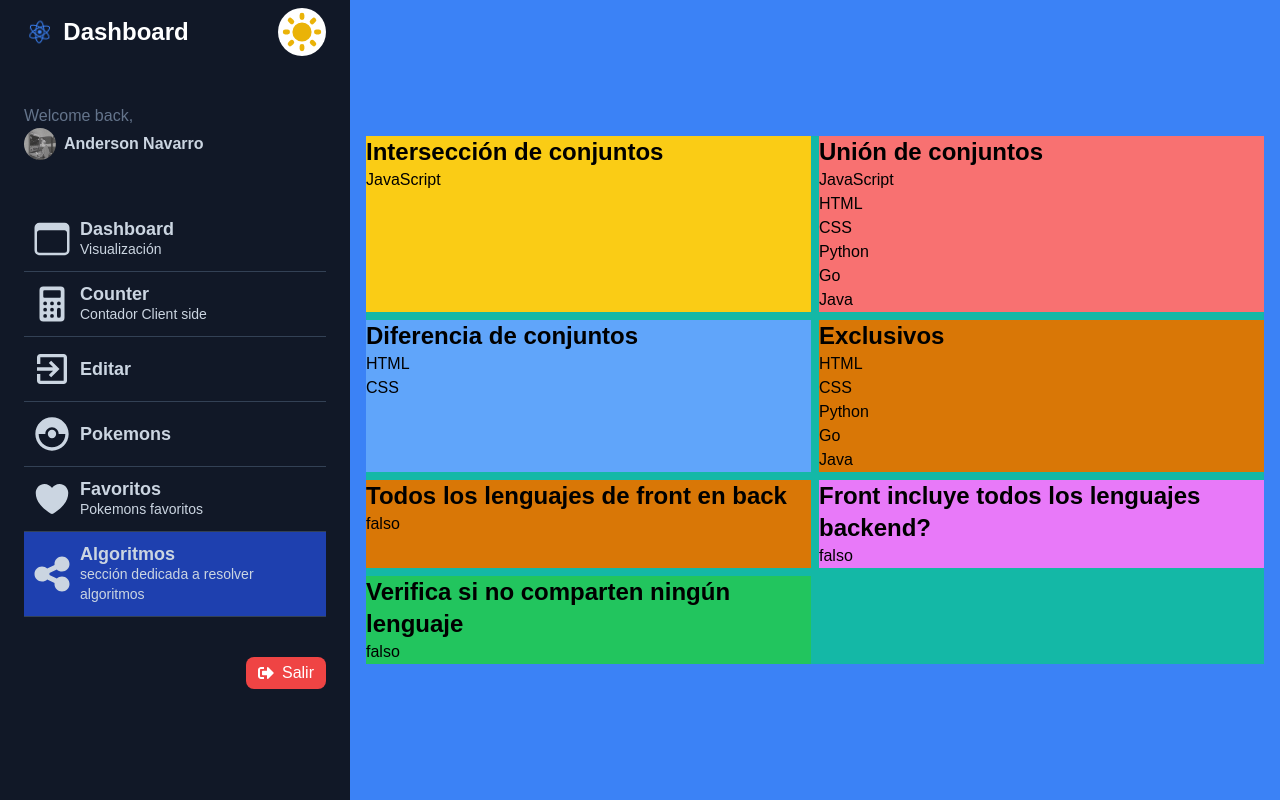
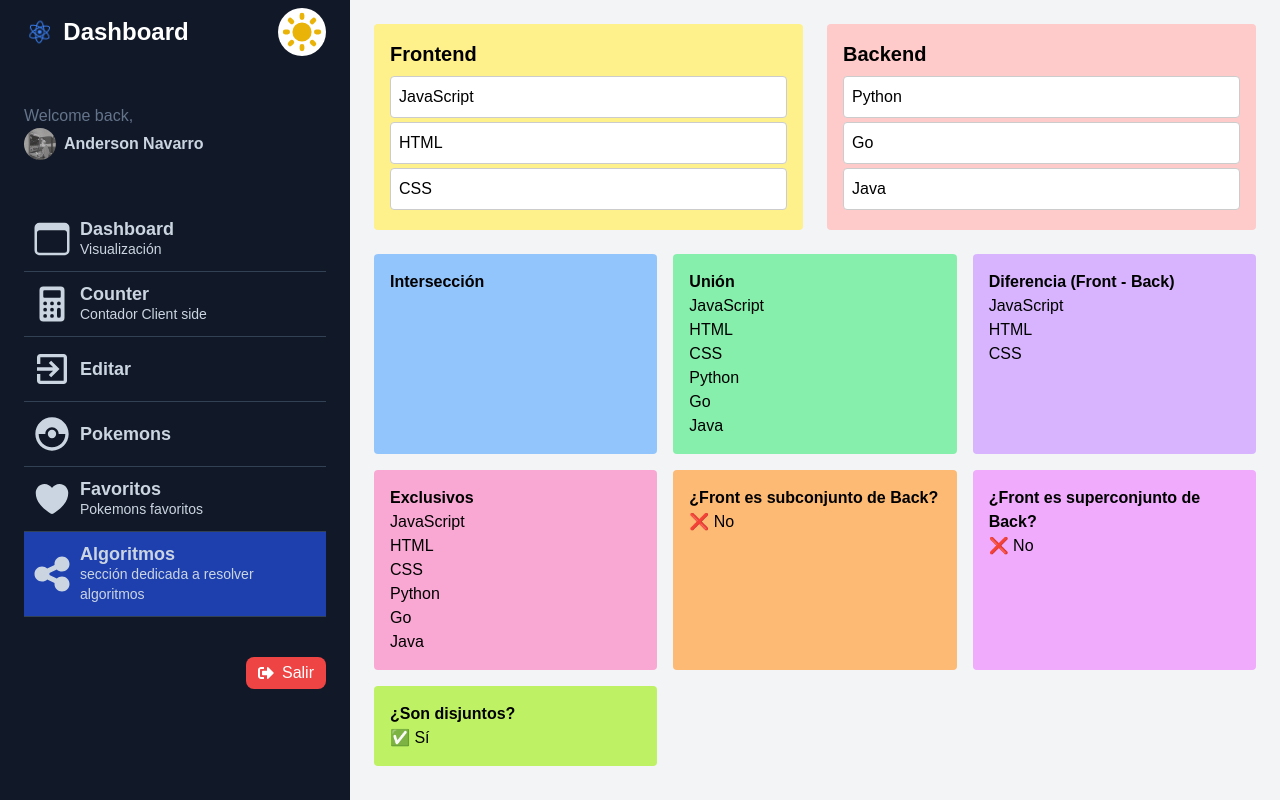
Before and after one commit to andersonNB/dashboardPokemon, a Next.js app: page /dashboard/algorithms in a window 1280 px wide. Built offline with nearby package versions, Linux system fonts and the light colour scheme.

Commit message:
feat: Drag and drop

```diff
--- a/package.json
+++ b/package.json
@@ -14,6 +14,9 @@
 		"**/*.{js,ts,tsx}": "eslint --fix"
 	},
 	"dependencies": {
+		"@dnd-kit/core": "^6.3.1",
+		"@dnd-kit/sortable": "^10.0.0",
+		"@hello-pangea/dnd": "^18.0.1",
 		"@reduxjs/toolkit": "^2.7.0",
 		"next": "15.1.6",
 		"react": "^19.0.0",
--- a/src/app/dashboard/algorithms/page.tsx
+++ b/src/app/dashboard/algorithms/page.tsx
@@ -1,75 +1,178 @@
 "use client";
-import React from "react";
+import React, {useMemo, useState} from "react";
+import {
+	DndContext,
+	closestCenter,
+	PointerSensor,
+	KeyboardSensor,
+	useSensor,
+	useSensors,
+	DragEndEvent,
+} from "@dnd-kit/core";
+import {
+	SortableContext,
+	useSortable,
+	verticalListSortingStrategy,
+	arrayMove,
+} from "@dnd-kit/sortable";
+import {CSS} from "@dnd-kit/utilities";
+
+const DraggableItem = ({id}: {id: string}) => {
+	const {attributes, listeners, setNodeRef, transform, transition} =
+		useSortable({id});
+
+	const style = {
+		transform: CSS.Transform.toString(transform),
+		transition,
+		padding: "8px",
+		backgroundColor: "#fff",
+		border: "1px solid #ccc",
+		marginBottom: "4px",
+		borderRadius: "4px",
+		cursor: "grab",
+	};
+
+	return (
+		<div ref={setNodeRef} style={style} {...attributes} {...listeners}>
+			{id}
+		</div>
+	);
+};
 
 const AlgorithmsPage = () => {
-	const frontEnd = new Set(["JavaScript", "HTML", "CSS"]);
-	const backEnd = new Set(["JavaScript", "Python", "Go", "Java"]);
+	const [frontEnd, setFrontEnd] = useState(["JavaScript", "HTML", "CSS"]);
+	const [backEnd, setBackEnd] = useState(["Python", "Go", "Java"]);
 
-	console.log(frontEnd.intersection(backEnd));
+	const sensors = useSensors(
+		useSensor(PointerSensor),
+		useSensor(KeyboardSensor)
+	);
+
+	const intersection = useMemo(
+		() => frontEnd.filter((item) => backEnd.includes(item)),
+		[frontEnd, backEnd]
+	);
+
+	const union = useMemo(
+		() => Array.from(new Set([...frontEnd, ...backEnd])),
+		[frontEnd, backEnd]
+	);
+
+	const difference = useMemo(
+		() => frontEnd.filter((item) => !backEnd.includes(item)),
+		[frontEnd, backEnd]
+	);
+
+	const symmetricDifference = useMemo(() => {
+		const onlyFront = frontEnd.filter((item) => !backEnd.includes(item));
+		const onlyBack = backEnd.filter((item) => !frontEnd.includes(item));
+		return [...onlyFront, ...onlyBack];
+	}, [frontEnd, backEnd]);
+
+	const isSubset = frontEnd.every((item) => backEnd.includes(item));
+	const isSuperset = backEnd.every((item) => frontEnd.includes(item));
+	const isDisjoint = !frontEnd.some((item) => backEnd.includes(item));
+
+	const handleDragEnd = (event: DragEndEvent) => {
+		const {active, over} = event;
+		if (!over || active.id === over.id) return;
+
+		const fromList = frontEnd.includes(active.id as string)
+			? frontEnd
+			: backEnd;
+		const toList = frontEnd.includes(over.id as string) ? frontEnd : backEnd;
+		const setFrom = frontEnd.includes(active.id as string)
+			? setFrontEnd
+			: setBackEnd;
+		const setTo = frontEnd.includes(over.id as string)
+			? setFrontEnd
+			: setBackEnd;
+
+		if (fromList === toList) {
+			const oldIndex = fromList.indexOf(active.id as string);
+			const newIndex = fromList.indexOf(over.id as string);
+			setFrom(arrayMove(fromList, oldIndex, newIndex));
+		} else {
+			const newFrom = fromList.filter((i) => i !== active.id);
+			const newTo = [...toList, active.id as string];
+			setFrom(newFrom);
+			setTo(newTo);
+		}
+	};
 
 	return (
-		<div className="w-full flex items-center justify-center gap-2 dark:text-white text-black  bg-blue-500 h-full p-4">
-			{/*En construcción <RiAlarmWarningFill size={40} />*/}
+		<div className="p-6 bg-gray-100 min-h-screen text-black">
+			<DndContext
+				sensors={sensors}
+				collisionDetection={closestCenter}
+				onDragEnd={handleDragEnd}
+			>
+				<div className="grid grid-cols-2 gap-6">
+					{/* Frontend */}
+					<div className="bg-yellow-200 p-4 rounded">
+						<h2 className="text-xl font-bold mb-2">Frontend</h2>
+						<SortableContext
+							items={frontEnd}
+							strategy={verticalListSortingStrategy}
+						>
+							{frontEnd.map((item) => (
+								<DraggableItem key={item} id={item} />
+							))}
+						</SortableContext>
+					</div>
 
-			<div className="grid grid-cols-2 gap-2 w-full bg-teal-500 ">
-				<div className="bg-yellow-400">
-					{/* Intersección de conjuntos ->
-					  Lenguajes que se usan tanto en frontEnd como en backEnd
-					*/}
-					<h1 className="text-2xl font-bold">Intersección de conjuntos</h1>
+					{/* Backend */}
+					<div className="bg-red-200 p-4 rounded">
+						<h2 className="text-xl font-bold mb-2">Backend</h2>
+						<SortableContext
+							items={backEnd}
+							strategy={verticalListSortingStrategy}
+						>
+							{backEnd.map((item) => (
+								<DraggableItem key={item} id={item} />
+							))}
+						</SortableContext>
+					</div>
+				</div>
+			</DndContext>
 
-					{[...frontEnd.intersection(backEnd)].map((item) => (
+			{/* Resultados */}
+			<div className="mt-6 grid grid-cols-3 gap-4">
+				<div className="bg-blue-300 p-4 rounded">
+					<h3 className="font-bold">Intersección</h3>
+					{intersection.map((item) => (
 						<div key={item}>{item}</div>
 					))}
 				</div>
-
-				<div className="bg-red-400">
-					{/* Unión de conjuntos -> todos los lenguajes en ambos conjuntos sin repetidos
-					 */}
-					<h1 className="text-2xl font-bold">Unión de conjuntos</h1>
-					{[...frontEnd.union(backEnd)].map((item) => (
+				<div className="bg-green-300 p-4 rounded">
+					<h3 className="font-bold">Unión</h3>
+					{union.map((item) => (
 						<div key={item}>{item}</div>
 					))}
 				</div>
-
-				<div className="bg-blue-400">
-					{/* Diferencia de conjuntos -> lenguajes que están solo en frontEnd */}
-					<h1 className="text-2xl font-bold">Diferencia de conjuntos</h1>
-					{[...frontEnd.difference(backEnd)].map((item) => (
+				<div className="bg-purple-300 p-4 rounded">
+					<h3 className="font-bold">Diferencia (Front - Back)</h3>
+					{difference.map((item) => (
 						<div key={item}>{item}</div>
 					))}
 				</div>
-
-				<div className="bg-amber-600">
-					{/* Exclusivos de front o de back pero no de ambos */}
-					<h1 className="text-2xl font-bold">Exclusivos</h1>
-					{[...frontEnd.symmetricDifference(backEnd)].map((item) => (
-						<div key={item}>{item} </div>
+				<div className="bg-pink-300 p-4 rounded">
+					<h3 className="font-bold">Exclusivos</h3>
+					{symmetricDifference.map((item) => (
+						<div key={item}>{item}</div>
 					))}
 				</div>
-
-				<div className="bg-amber-600">
-					{/* ¿Están todos los lenguajes frontend en backend */}
-					<h1 className="text-2xl font-bold">
-						Todos los lenguajes de front en back
-					</h1>
-					{frontEnd.isSubsetOf(backEnd) ? "verdadero" : "falso"}
+				<div className="bg-orange-300 p-4 rounded">
+					<h3 className="font-bold">¿Front es subconjunto de Back?</h3>
+					{isSubset ? "✅ Sí" : "❌ No"}
 				</div>
-
-				<div className="bg-fuchsia-400">
-					{/* ¿Están todos los lenguajes frontend en backend */}
-					<h1 className="text-2xl font-bold">
-						Front incluye todos los lenguajes backend?
-					</h1>
-					{frontEnd.isSupersetOf(backEnd) ? "verdadero" : "falso"}
+				<div className="bg-fuchsia-300 p-4 rounded">
+					<h3 className="font-bold">¿Front es superconjunto de Back?</h3>
+					{isSuperset ? "✅ Sí" : "❌ No"}
 				</div>
-
-				<div className="bg-green-500">
-					{/* ¿Están todos los lenguajes frontend en backend */}
-					<h1 className="text-2xl font-bold">
-						Verifica si no comparten ningún lenguaje
-					</h1>
-					{frontEnd.isDisjointFrom(backEnd) ? "verdadero" : "falso"}
+				<div className="bg-lime-300 p-4 rounded">
+					<h3 className="font-bold">¿Son disjuntos?</h3>
+					{isDisjoint ? "✅ Sí" : "❌ No"}
 				</div>
 			</div>
 		</div>
```
Also changed, not shown: 1 other file (tests, documents, lock files or other folders).
